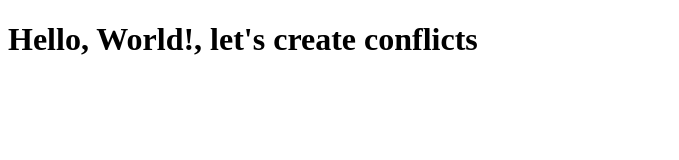
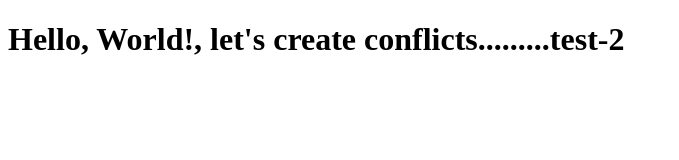
Before and after one commit to shyamal11/Assignment, a plain HTML site: page index.html in a window 1280 px wide. Shown: the whole page, without its empty margins (0-679 px from the left). Drawn offline with Linux system fonts and the light colour scheme.

Commit message:
push master

```diff
--- a/index.html
+++ b/index.html
@@ -7,6 +7,6 @@
     <title>Hello World, lets see--changes in main brach</title>
 </head>
 <body>
-    <h1>Hello, World!, let's create conflicts</h1>
+    <h1>Hello, World!, let's create conflicts.........test-2</h1>
 </body>
 </html>
```
